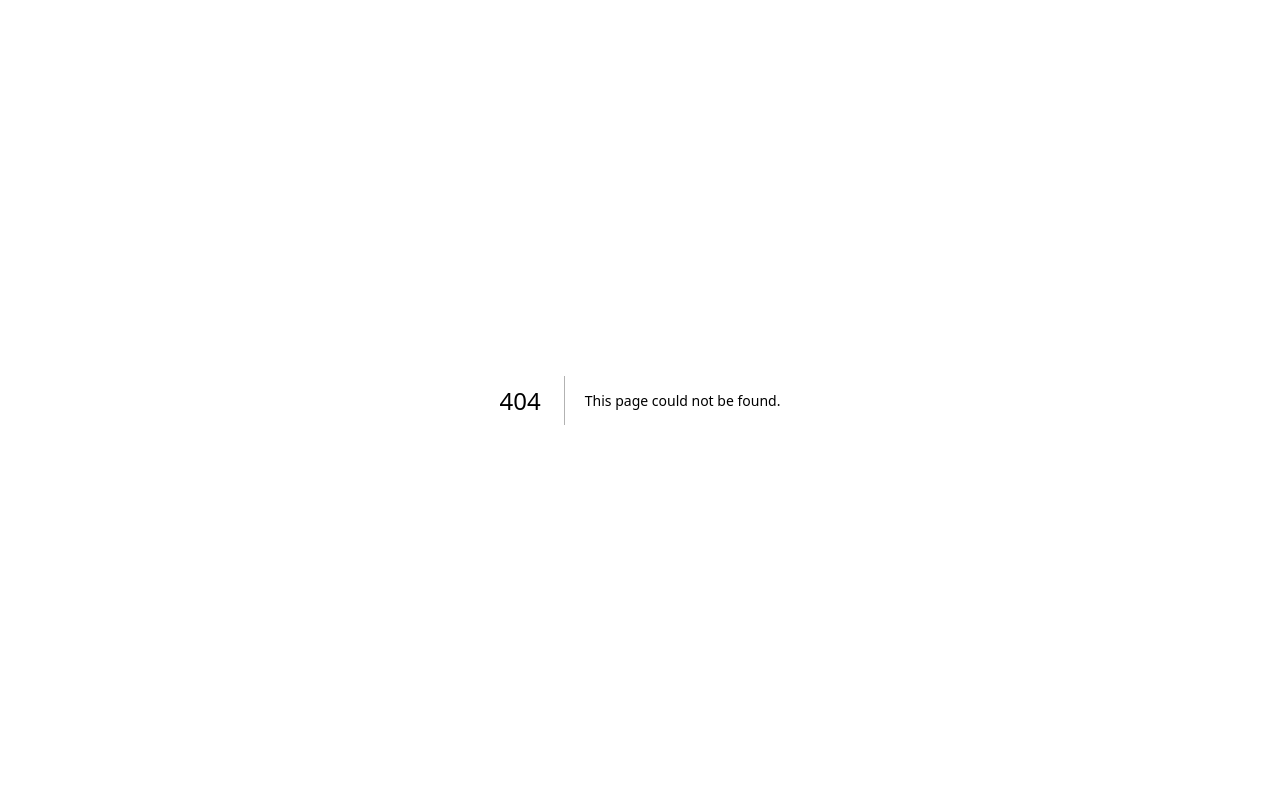
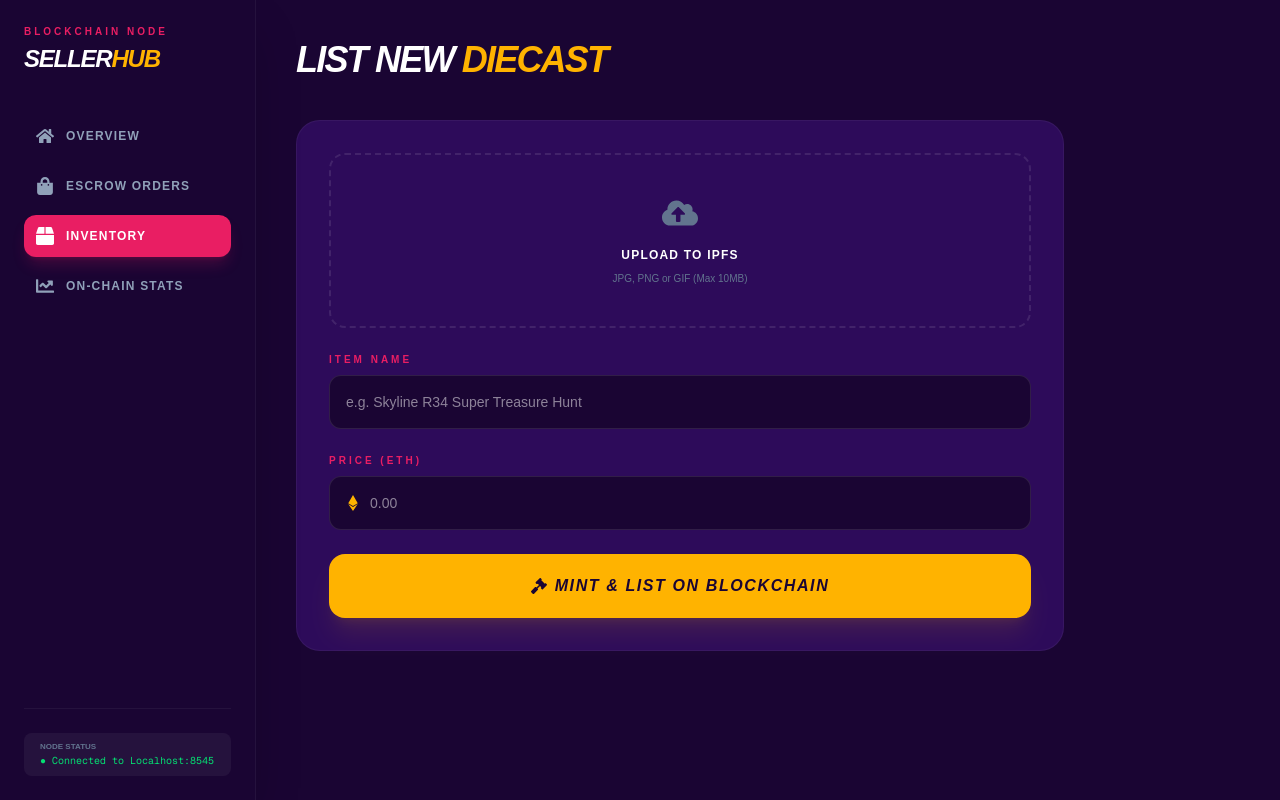
Before and after one commit to difhaels/dexx-fe, a Next.js app: page /seller/products/listing in a window 1280 px wide. Before the commit this address had no page. Built offline with nearby package versions, Linux system fonts and the light colour scheme.

Commit message:
listing v1

```diff
--- /dev/null
+++ b/src/app/seller/products/listing/page.js
@@ -0,0 +1,66 @@
+"use client";
+import Sidebar from "@/app/components/Sidebar";
+import { FaEthereum, FaCloudUploadAlt, FaGavel } from "react-icons/fa";
+
+export default function AddProductPage() {
+  return (
+    <div className="flex min-h-screen bg-[#1A0533]">
+      <Sidebar x="products" />
+      <main className="flex-1 p-10 ml-64 text-white">
+        <h1 className="text-4xl font-black italic tracking-tighter uppercase mb-10">
+          List New <span className="text-[#FFB300]">Diecast</span>
+        </h1>
+
+        <div className="max-w-3xl bg-[#2D0B5A] rounded-3xl p-8 border border-white/5">
+          <form className="space-y-6">
+            {/* Image Upload Area */}
+            <div className="border-2 border-dashed border-white/10 rounded-2xl p-10 text-center hover:border-[#E91E63] transition-colors cursor-pointer group">
+              <FaCloudUploadAlt className="text-4xl mx-auto mb-4 text-slate-500 group-hover:text-[#E91E63]" />
+              <p className="text-xs font-bold uppercase tracking-widest">
+                Upload to IPFS
+              </p>
+              <p className="text-[10px] text-slate-500 mt-2">
+                JPG, PNG or GIF (Max 10MB)
+              </p>
+            </div>
+
+            <div className="grid grid-cols-1 gap-6">
+              <div>
+                <label className="text-[10px] font-black uppercase tracking-[0.3em] text-[#E91E63] block mb-2">
+                  Item Name
+                </label>
+                <input
+                  type="text"
+                  placeholder="e.g. Skyline R34 Super Treasure Hunt"
+                  className="w-full bg-[#1A0533] border border-white/10 rounded-xl p-4 text-sm focus:outline-none focus:border-[#FFB300]"
+                />
+              </div>
+
+              <div>
+                <label className="text-[10px] font-black uppercase tracking-[0.3em] text-[#E91E63] block mb-2">
+                  Price (ETH)
+                </label>
+                <div className="relative">
+                  <FaEthereum className="absolute left-4 top-1/2 -translate-y-1/2 text-[#FFB300]" />
+                  <input
+                    type="number"
+                    step="0.01"
+                    placeholder="0.00"
+                    className="w-full bg-[#1A0533] border border-white/10 rounded-xl p-4 pl-10 text-sm focus:outline-none focus:border-[#FFB300]"
+                  />
+                </div>
+              </div>
+            </div>
+
+            <button
+              type="button"
+              className="w-full py-5 rounded-2xl bg-[#FFB300] text-[#1A0533] font-black uppercase italic tracking-widest transition hover:scale-[1.01] shadow-xl shadow-[#FFB300]/10 flex items-center justify-center"
+            >
+              <FaGavel className="mr-2" /> Mint & List on Blockchain
+            </button>
+          </form>
+        </div>
+      </main>
+    </div>
+  );
+}
--- a/src/app/seller/products/page.js
+++ b/src/app/seller/products/page.js
@@ -96,7 +96,7 @@ export default function SellerProducts() {
         <div className="flex flex-wrap items-center justify-between mb-10 gap-4">
           <h2 className="text-2xl font-black italic uppercase tracking-tighter text-[#FFB300]">Collection List</h2>
           <div className="flex flex-wrap gap-3">
-            <Link href="/seller/products/add">
+            <Link href="/seller/products/listing">
               <span className="flex items-center space-x-2 px-6 py-3 bg-[#E91E63] text-white rounded-xl font-black uppercase text-[10px] tracking-[0.2em] transition-all hover:scale-105 shadow-lg shadow-[#E91E63]/20 cursor-pointer">
                 <FaPlus />
                 <span>New Listing</span>
```
